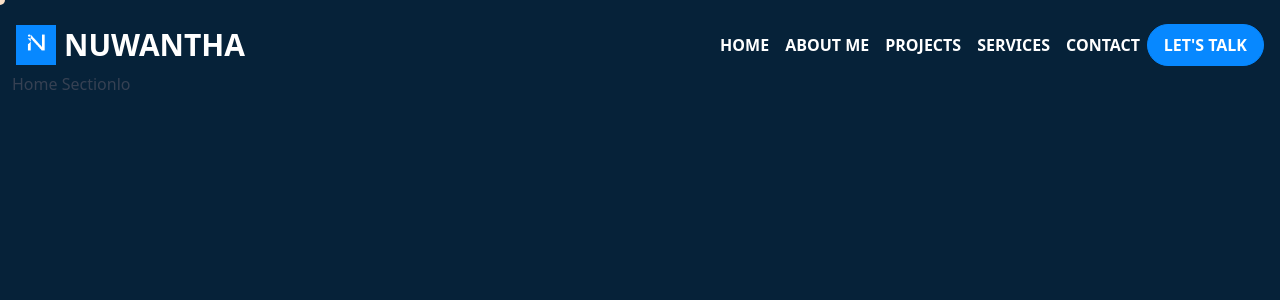
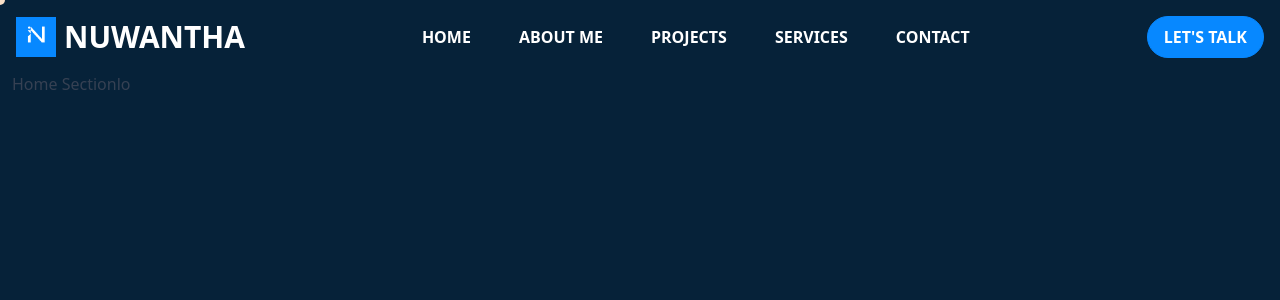
Before and after one commit to nuwanthaDilshan/Portfolio-Website, a React (Vite) app: page / in a window 1280 px wide. Shown: the top 300 px of the page. Built offline with nearby package versions, Linux system fonts and the light colour scheme.

Commit message:
✅ navbar responsive done

```diff
--- a/package.json
+++ b/package.json
@@ -14,6 +14,7 @@
     "react": "^18.3.1",
     "react-dom": "^18.3.1",
     "react-icon": "^1.0.0",
+    "react-icons": "^5.4.0",
     "react-router-dom": "^7.1.5",
     "tailwindcss": "^4.0.3"
   },
--- a/src/components/header.jsx
+++ b/src/components/header.jsx
@@ -1,8 +1,10 @@
 import { useEffect, useState } from "react";
 import { Link } from "react-router-dom";
+import { FiMenu, FiX } from "react-icons/fi";
 
 export default function Header() {
   const [isScrolled, setIsScrolled] = useState(false);
+  const [menuOpen, setMenuOpen] = useState(false);
 
   useEffect(() => {
     const handleScroll = () => {
@@ -15,6 +17,11 @@ export default function Header() {
     };
   }, []);
 
+  // Auto-close handler
+  const handleNavClick = () => {
+    setMenuOpen(false);
+  };
+
   return (
     <header>
       <nav
@@ -22,25 +29,70 @@ export default function Header() {
           isScrolled ? "bg-[#040c16] shadow-lg" : "bg-transparent"
         }`}
       >
-        <div className="max-w-7xl mx-auto px-4 py-6 flex items-center justify-between relative">
+        <div className="max-w-7xl mx-auto px-4 py-4 flex items-center justify-between relative">
+          {/* Logo Section */}
           <div>
-            <Link to="#" className="flex items-center">
-              <img src="/logo.png" className="w-10 h-10 mr-2" alt="" />
+            <Link to="/" className="flex items-center">
+              <img src="/logo.png" className="w-10 h-10 mr-2" alt="Logo" />
               <h1 className="text-white text-3xl uppercase">Nuwantha</h1>
             </Link>
           </div>
 
-          <div className="text-center text-white text-[16px] uppercase flex gap-4 absolute right-35 ">
-            <Link to="/">Home</Link>
-            <Link to="/about">About Me</Link>
-            <Link to="/projects">Projects</Link>
-            <Link to="/services">Services</Link>
-            <Link to="/contact">Contact</Link>
+          {/* Hamburger Icon for Mobile */}
+          <button
+            className="text-white md:hidden"
+            onClick={() => setMenuOpen(!menuOpen)}
+          >
+            {menuOpen ? <FiX size={30} /> : <FiMenu size={30} />}
+          </button>
+
+          {/* Navigation Links */}
+          <div
+            className={`${
+              menuOpen ? "block" : "hidden"
+            } md:flex text-white text-[16px] uppercase gap-4 absolute md:relative right-0 top-14 md:top-auto md:right-auto md:flex-row md:items-center bg-[#040c16] md:bg-transparent w-full md:w-auto`}
+          >
+            <Link
+              to="/"
+              className="block py-2 px-4 hover:text-[#0788ff]"
+              onClick={handleNavClick}
+            >
+              Home
+            </Link>
+            <Link
+              to="/about"
+              className="block py-2 px-4 hover:text-[#0788ff]"
+              onClick={handleNavClick}
+            >
+              About Me
+            </Link>
+            <Link
+              to="/projects"
+              className="block py-2 px-4 hover:text-[#0788ff]"
+              onClick={handleNavClick}
+            >
+              Projects
+            </Link>
+            <Link
+              to="/services"
+              className="block py-2 px-4 hover:text-[#0788ff]"
+              onClick={handleNavClick}
+            >
+              Services
+            </Link>
+            <Link
+              to="/contact"
+              className="block py-2 px-4 hover:text-[#0788ff]"
+              onClick={handleNavClick}
+            >
+              Contact
+            </Link>
           </div>
 
+          {/* Let's Talk Button */}
           <Link
             to="/contact"
-            className="uppercase bg-[#0788ff] border-1 border-[#0788ff] text-white px-4 py-2 rounded-full hover:border-white hover:bg-black relative"
+            className="hidden md:block uppercase bg-[#0788ff] border-1 border-[#0788ff] text-white px-4 py-2 rounded-full hover:border-white hover:bg-black"
           >
             Let's Talk
           </Link>
--- a/src/pages/home.jsx
+++ b/src/pages/home.jsx
@@ -1,5 +1,4 @@
 import MouseBall from "../components/mouseBall";
-import AboutPage from "./about";
 
 
 export default function Home() {
```
Also changed, not shown: 1 other file (tests, documents, lock files or other folders).
